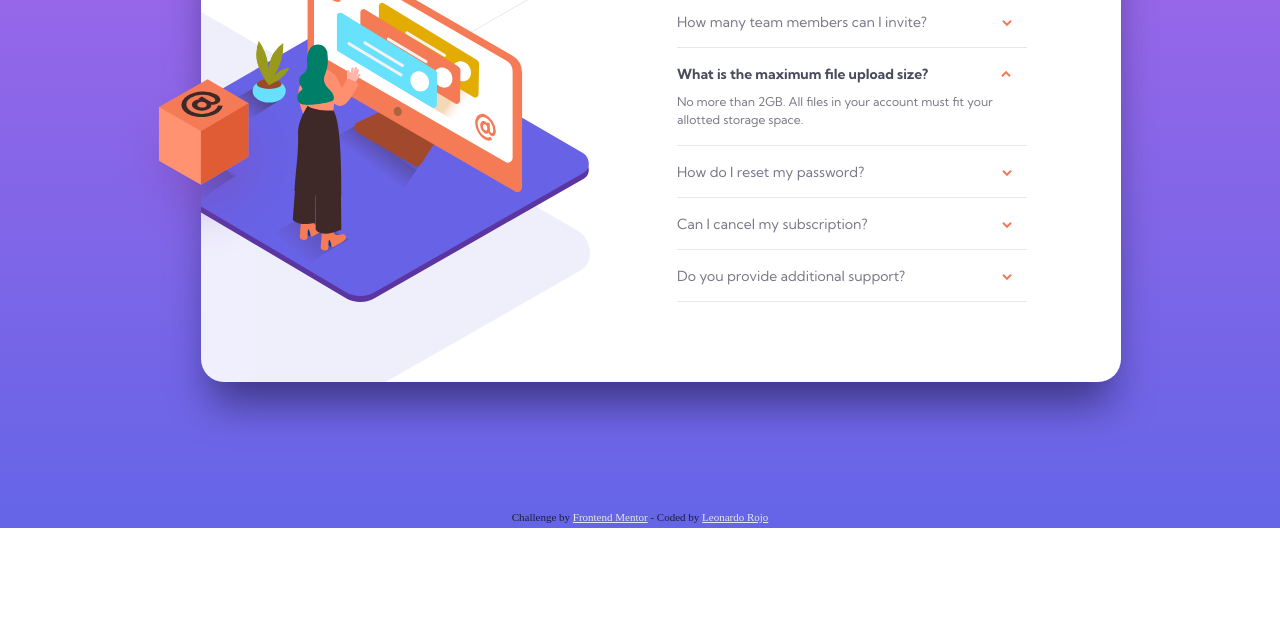
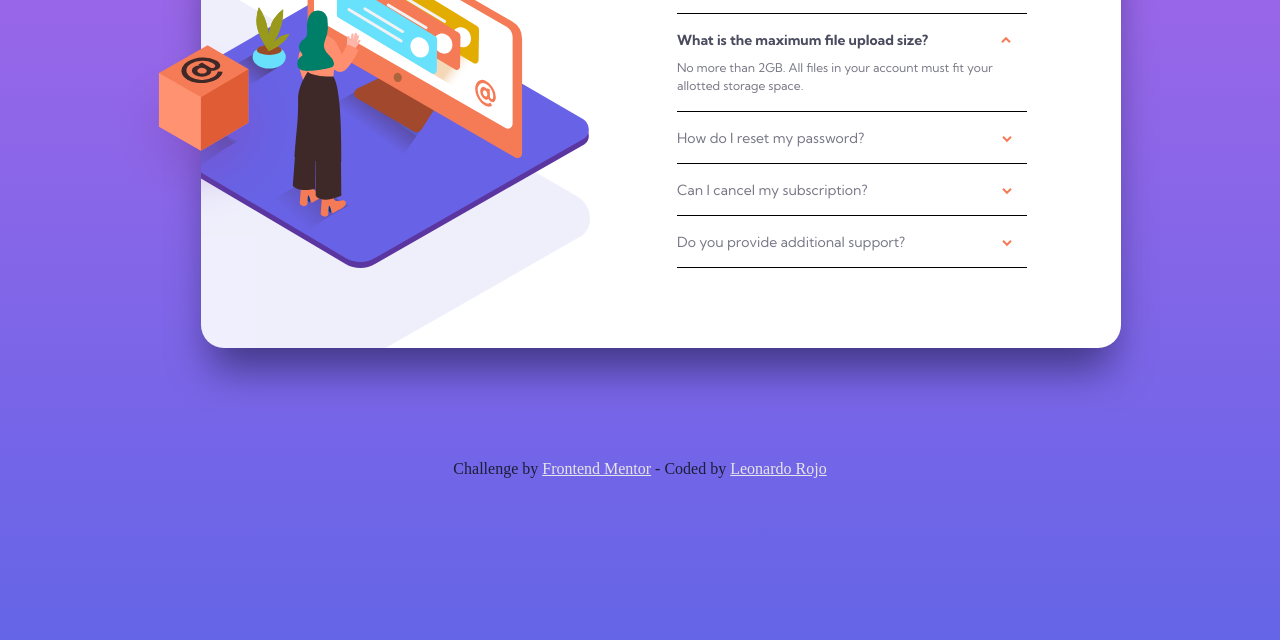
Before and after one commit to leoxr/FAQ-accordion-card, a plain HTML site: page index.html in a window 1280 px wide. Shown: the part 272-912 px from the top of the page. Before the commit the page ends 800 px from the top, so only its background shows below. Drawn offline with Linux system fonts and the light colour scheme.

Commit message:
Update style.css

```diff
--- a/style.css
+++ b/style.css
@@ -12,13 +12,14 @@ body {
 }
 
 body {
-  display: flex;
-  justify-content: center;
-  align-items: center;
+
   background: linear-gradient(0deg, hsl(240, 73%, 65%) 0%, hsl(273, 75%, 66%));
 
 }
 main {
+  display: flex;
+  justify-content: center;
+  align-items: center;
   margin-top: 7em;
   margin-bottom: 7em;
 }
@@ -69,7 +70,9 @@ main {
   grid-template-rows: fit-content;
   margin-left: 24px;
   margin-right: 23px;
-  border-bottom: 1px solid hsl(240, 5%, 91%);
+  border-bottom: 1px solid #000;
+  cursor: pointer;
+
 }
 
 .faq__section {
@@ -86,42 +89,51 @@ main {
   line-height: 18px;
   padding-top: 10px;
   color: hsl(240, 6%, 50%);
+
 }
 
 .faq__arrow-down {
-  background: url(images/icon-arrow-down.svg) no-repeat center;
+  background: url(/images/icon-arrow-down.svg) no-repeat center;
   margin-top: 10px;
   margin-left: 3px;
   width: 32px;
   height: 32px;
-  cursor: pointer;
-  transition: all 500ms;
+
+
+
 }
 
 .faq__arrow-up {
-  background: url(images/icon-arrow-down.svg) no-repeat bottom right;
+  background: url(/images/icon-arrow-down.svg) no-repeat bottom right;
   margin-left: -8px;
   transform: scaleY(-1);
   margin-top: 21px;
   width: 32px;
   height: 32px;
-  cursor: pointer;
-  transition: all 500ms;
+
+
+
 }
 
 /* *************************************** */
 
 .hidden {
   display: none;
+
 }
 .faq-bold {
   font-weight: 700;
   color: hsl(237, 12%, 33%);
+
 }
+
+.transition1 {
+  transition: all 500ms ease-in;
+}
+
+
 .attribution {
-  position: absolute;
-  bottom: -170px;
-  font-size: 11px;
+  display: block;
   text-align: center;
   color: hsl(238, 29%, 16%);
 }
@@ -132,10 +144,7 @@ main {
 
 @media (min-width: 990px) {
 
-  main {
-    margin-top: 0;
-    margin-bottom: 0;
-  }
+
 
   .faq-container {
     /* opacity: .6; */
@@ -215,10 +224,6 @@ main {
     margin-top: 22px;
   }
 
-  .attribution {
 
-    bottom: 5px;
-
-   }
 
 }
```
